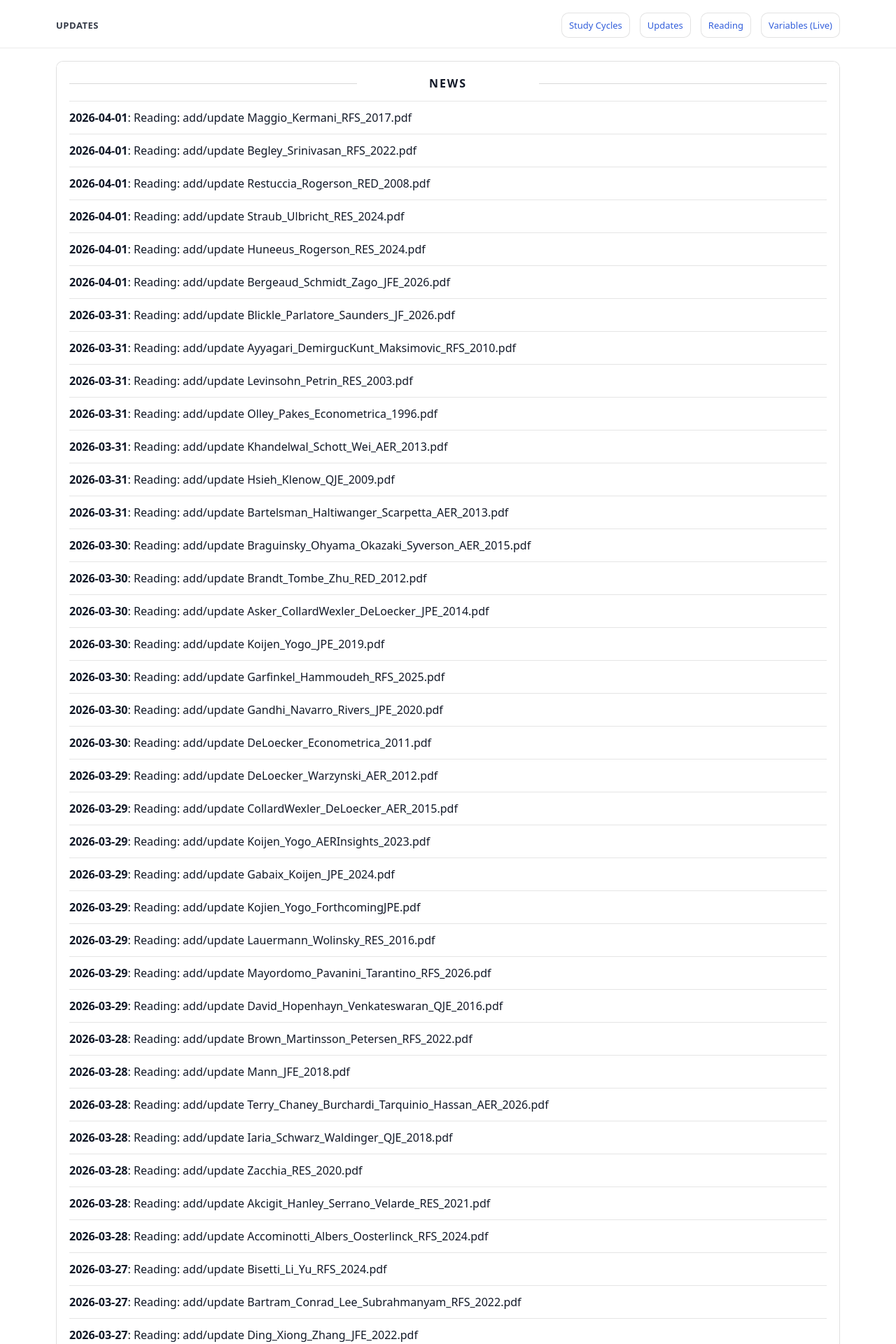
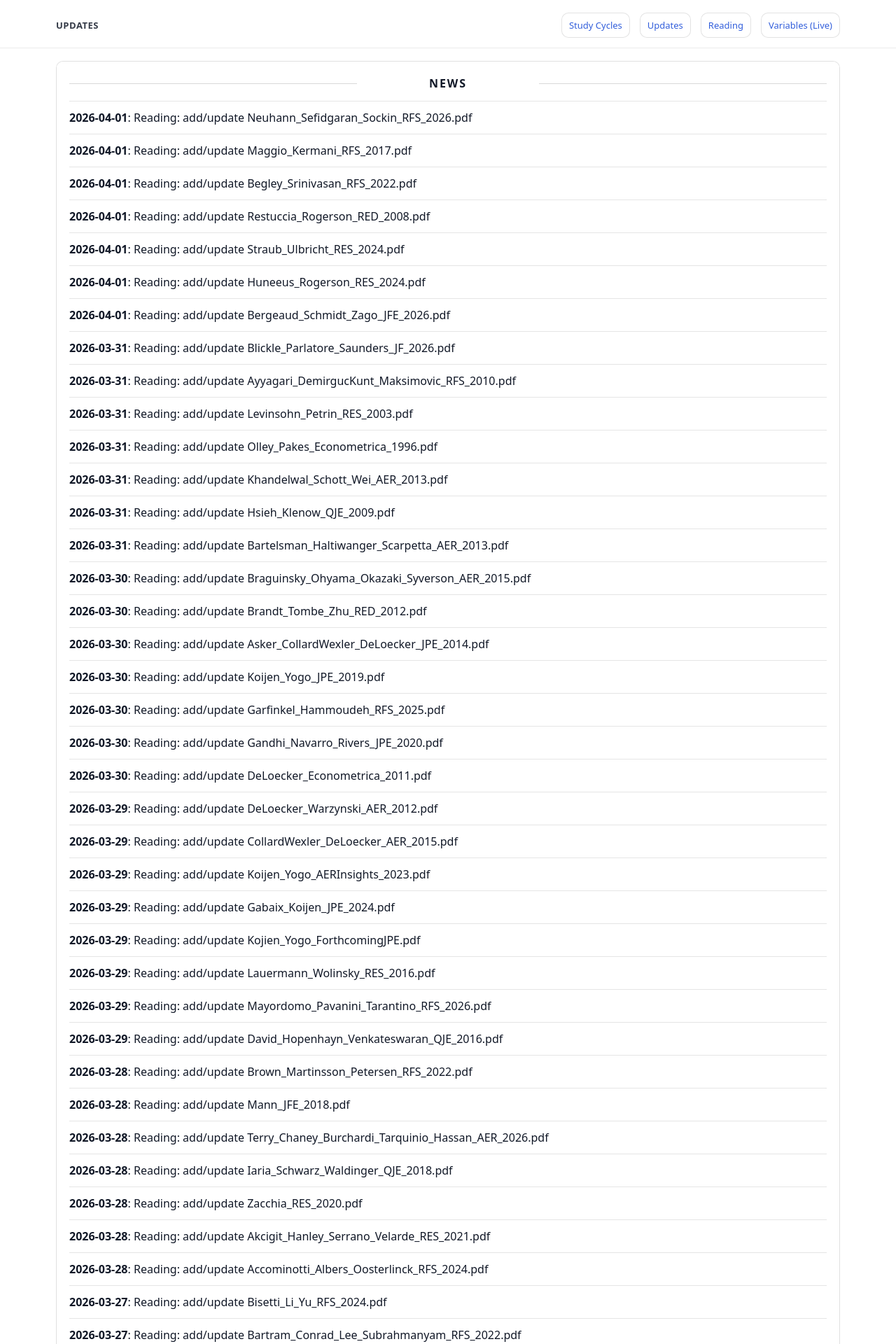
Before and after one commit to yaxinzn/study-archive, a Jekyll site: the page built from updates/index.md, in a window 1280 px wide. Shown: the top 1920 px of the page at 70% size. Built offline with Jekyll 4.4.1, drawn with Linux system fonts in a browser that asks for light colours; some of the changed text lies outside the part shown.

Commit message:
chore: update NEWS feed

```diff
--- a/_data/news.yml
+++ b/_data/news.yml
@@ -1,4 +1,7 @@
 # Auto-generated update history (sorted newest -> oldest). Do not edit manually.
+- ts: "1775044619"
+  date: "2026-04-01"
+  title: "Reading: add/update Neuhann_Sefidgaran_Sockin_RFS_2026.pdf"
 - ts: "1775043624"
   date: "2026-04-01"
   title: "Reading: add/update Maggio_Kermani_RFS_2017.pdf"
```
